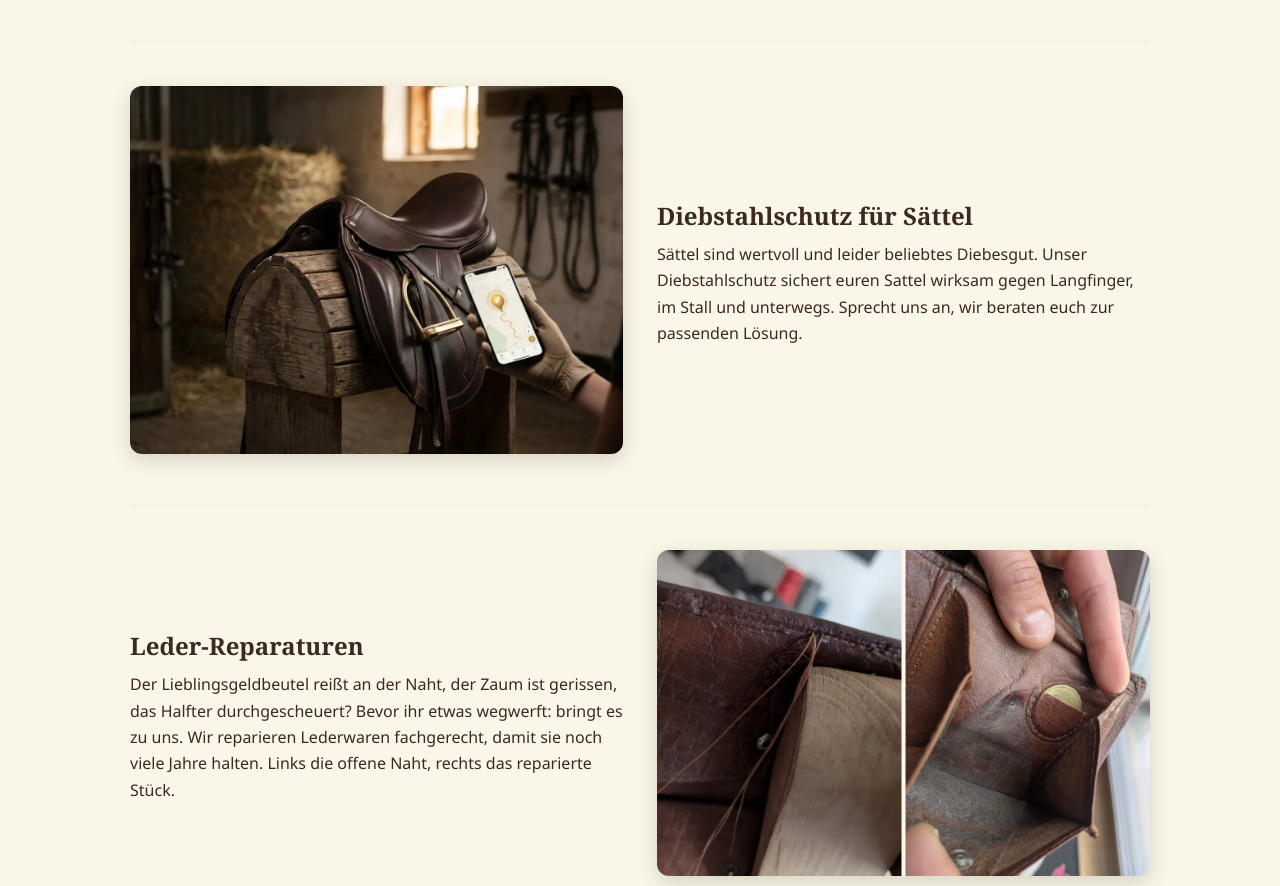
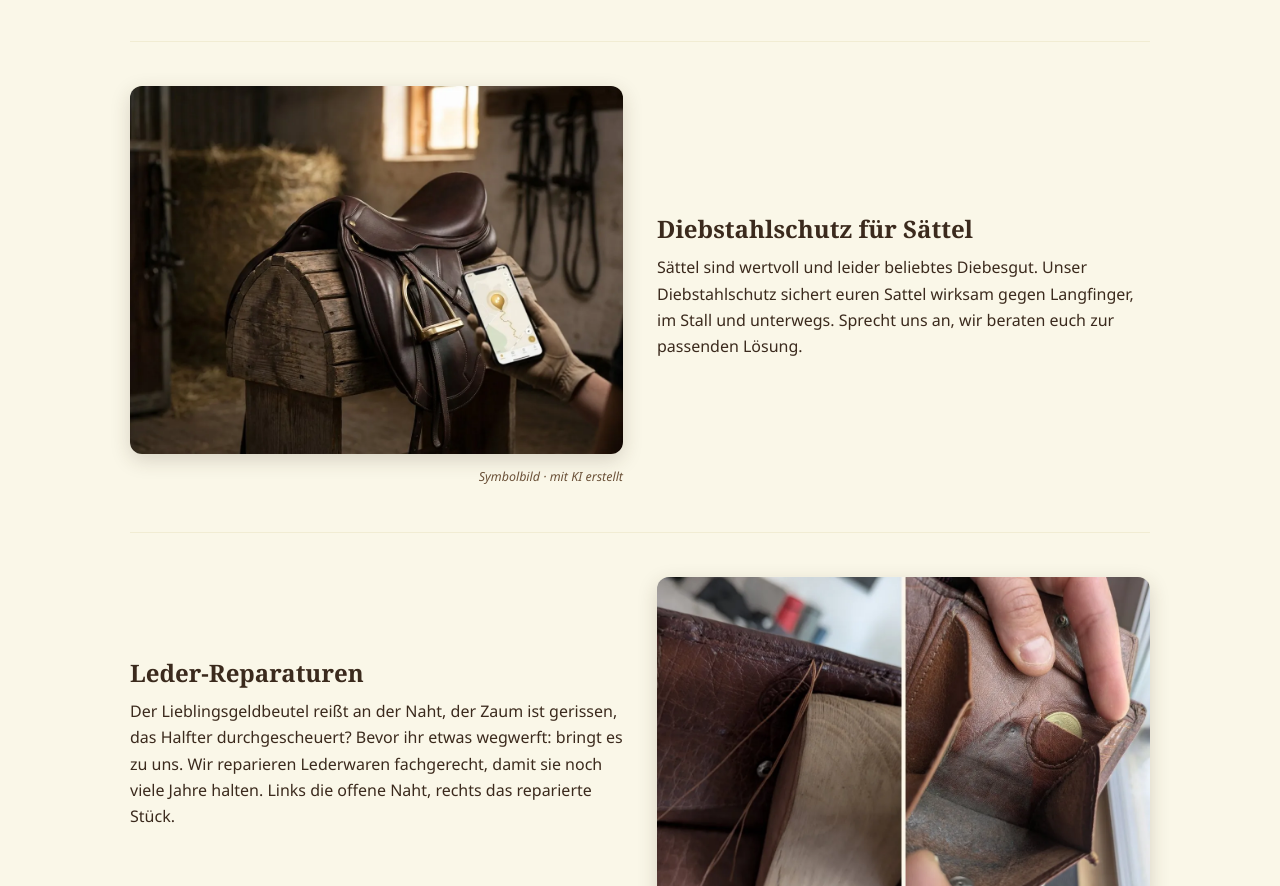
Before and after one commit to vommoeningerberg/webseite, a plain HTML site: page produkte.html in a window 1280 px wide. Shown: the part 3437-4323 px from the top of the page. Drawn offline with Linux system fonts and the light colour scheme.

Commit message:
KI-Kennzeichnung beim Diebstahlschutz-Bild ergänzt
Co-Authored-By: Claude Opus 4.8 <noreply@anthropic.com>

```diff
--- a/produkte.html
+++ b/produkte.html
@@ -114,7 +114,7 @@
     </div>
 
     <div class="produkt" id="diebstahlschutz">
-      <picture><source srcset="assets/diebstahlschutz-sattelsuche.webp" type="image/webp"><img src="assets/diebstahlschutz-sattelsuche.jpg" width="1200" height="896" loading="lazy" alt="Lederner Sattel auf einem Sattelbock im Stall, daneben ein Smartphone mit Ortungskarte: der Sattel lässt sich bei Diebstahl wiederfinden"></picture>
+      <figure class="bild-figur"><picture><source srcset="assets/diebstahlschutz-sattelsuche.webp" type="image/webp"><img src="assets/diebstahlschutz-sattelsuche.jpg" width="1200" height="896" loading="lazy" alt="Lederner Sattel auf einem Sattelbock im Stall, daneben ein Smartphone mit Ortungskarte: der Sattel lässt sich bei Diebstahl wiederfinden"></picture><figcaption class="bild-hinweis">Symbolbild · mit KI erstellt</figcaption></figure>
       <div>
         <h2>Diebstahlschutz für Sättel</h2>
         <p>Sättel sind wertvoll und leider beliebtes Diebesgut. Unser Diebstahlschutz sichert euren Sattel wirksam gegen Langfinger, im Stall und unterwegs. Sprecht uns an, wir beraten euch zur passenden Lösung.</p>
--- a/style.css
+++ b/style.css
@@ -165,6 +165,8 @@ section.block.dunkel { background: var(--creme-dunkel); }
 .produkt { display: grid; grid-template-columns: 1fr 1fr; gap: 34px; align-items: center; padding: 44px 0; border-bottom: 1px solid var(--creme-dunkel); }
 .produkt:last-child { border-bottom: none; }
 .produkt img { width: 100%; height: auto; border-radius: 12px; box-shadow: 0 6px 20px rgba(59, 42, 29, 0.18); }
+.produkt .bild-figur { margin: 0; }
+.bild-hinweis { margin-top: 6px; font-size: 0.78rem; font-style: italic; color: var(--braun-hell); text-align: right; }
 .produkt .foto-fehlt {
   border-radius: 12px; border: 2px dashed var(--gold);
   min-height: 220px; display: flex; align-items: center; justify-content: center;
```
